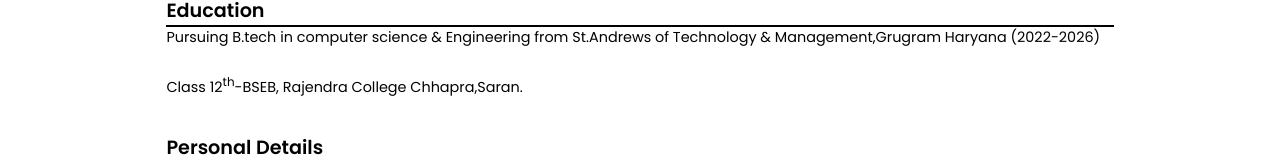
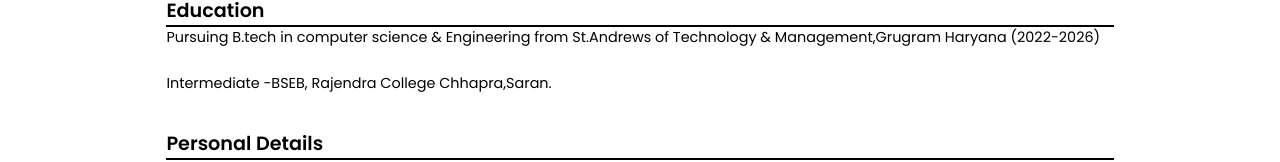
Before and after one commit to codeingmagic108/portfolieo1, a React (Create React App) app: page /#/Resume in a window 1280 px wide. Shown: the part 583-745 px from the top of the page. Built offline with nearby package versions, Linux system fonts and the light colour scheme.

Commit message:
resume update

```diff
--- a/src/components/Resume.js
+++ b/src/components/Resume.js
@@ -47,9 +47,8 @@ export default function Resume() {
         <div class='education-list'>
         <p>Pursuing B.tech in computer science & Engineering from St.Andrews of Technology & Management,Grugram Haryana (2022-2026)</p>
         <br></br>
-        <p><education>Class 12<sup>th</sup>-BSEB, Rajendra College Chhapra,Saran.</education></p>
+        <p><education>Intermediate -BSEB, Rajendra College Chhapra,Saran.</education></p>
         <br></br>
-        {/* <p><education>Class 10<sup>th</sup>-Bihar School Examination Board - 65% (2018)</education></p> */}
         </div>
         <h2>Personal Details</h2>
         <hr class='hrr1'/>
```
